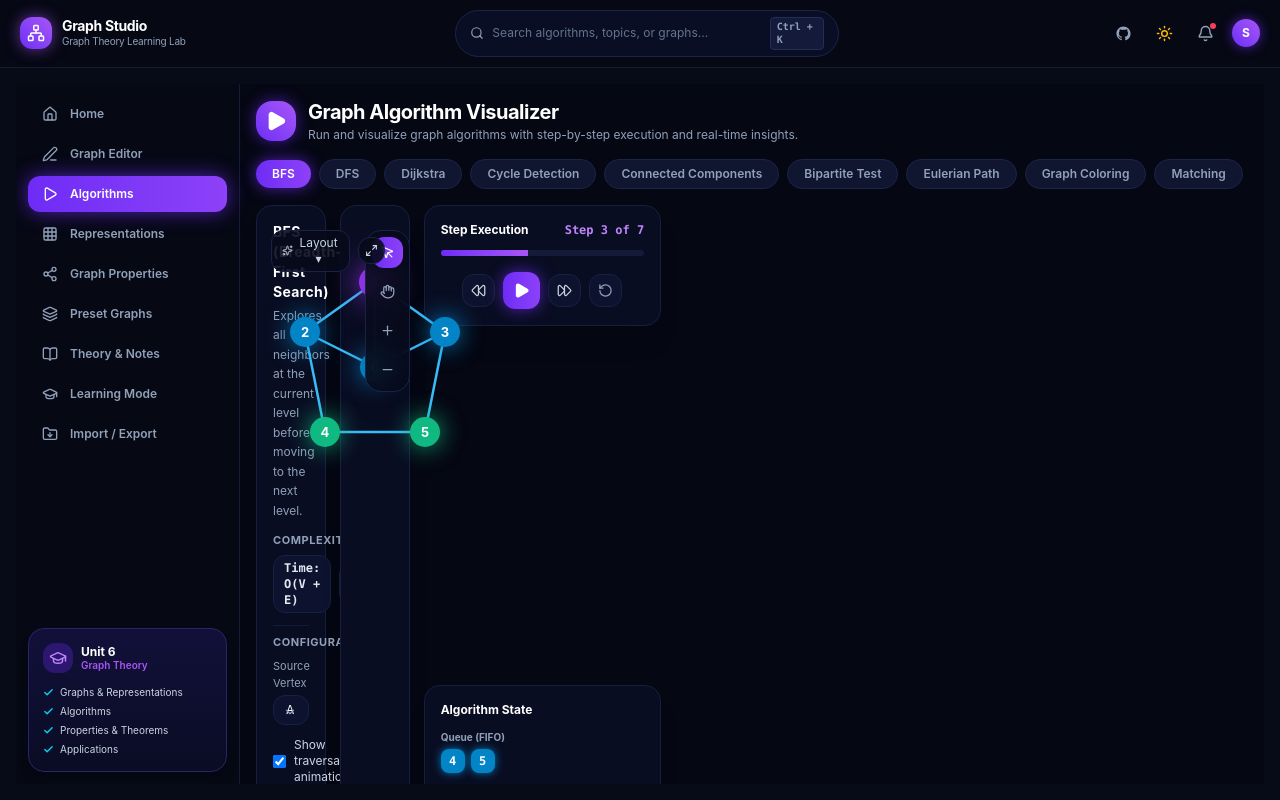
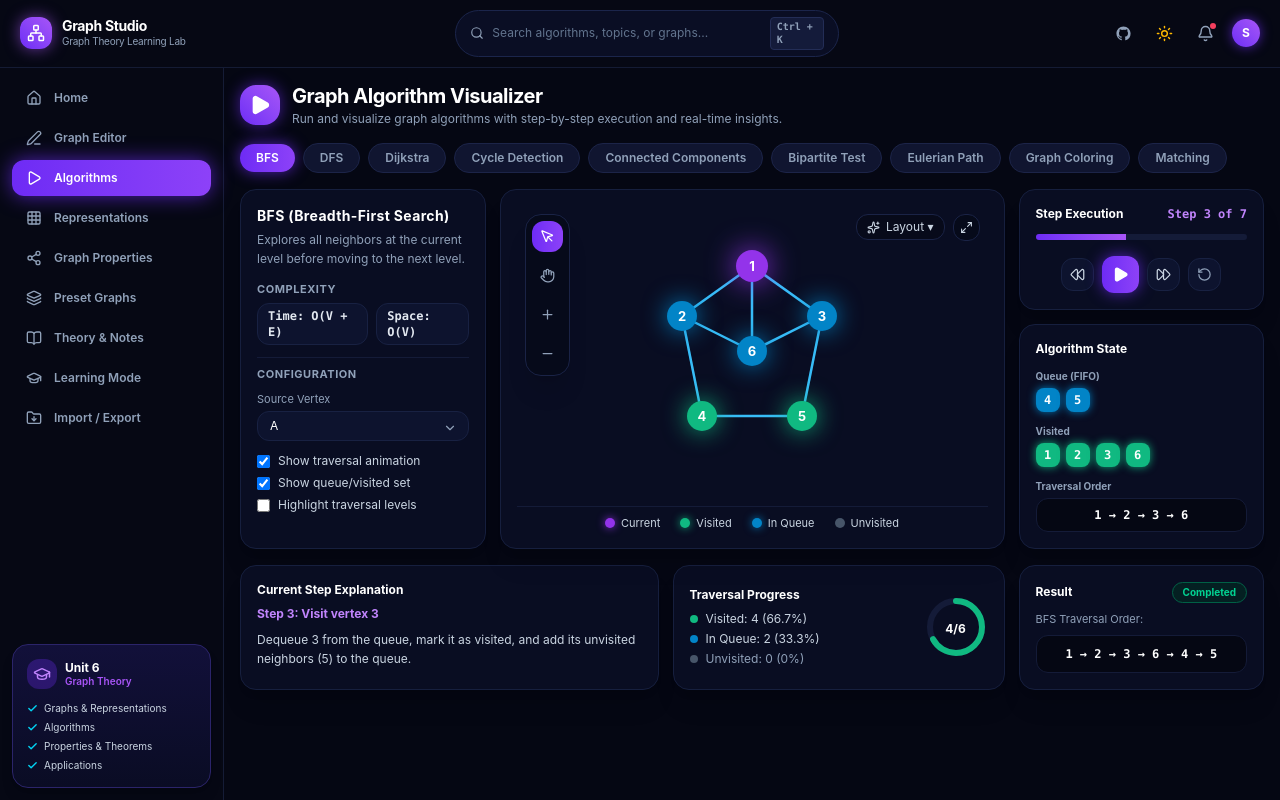
Before and after one commit to shubhamyadav0625/graph-studio-, a React (Vite) app: page / in a window 1280 px wide. Both pictures are taken after a click on the button "Algorithms". Built offline with nearby package versions, Linux system fonts and the light colour scheme.

Commit message:
fix(layout): remove double scrollbar and refine grid columns to perfectly match desktop viewports

```diff
--- a/src/components/AlgorithmsView.tsx
+++ b/src/components/AlgorithmsView.tsx
@@ -168,9 +168,9 @@ const AlgorithmsView: React.FC<AlgorithmsViewProps> = ({ onHighlightChange }) =>
       </div>
 
       {/* Main 3-Column Visualizer Layout matching Reference Screenshot */}
-      <div className="grid gap-3.5 lg:grid-cols-12 items-stretch">
-        {/* Column 1 (span 3.5): BFS Info, Complexity & Configuration */}
-        <div className="lg:col-span-3.5 p-4 rounded-2xl bg-[#090d22] border border-[#161f3e] shadow-xl flex flex-col justify-between space-y-4">
+      <div className="grid grid-cols-1 lg:grid-cols-12 gap-3.5 items-stretch">
+        {/* Column 1 (span 3): BFS Info, Complexity & Configuration */}
+        <div className="lg:col-span-3 p-4 rounded-2xl bg-[#090d22] border border-[#161f3e] shadow-xl flex flex-col justify-between space-y-4">
           <div className="space-y-3">
             <div>
               <h3 className="text-sm font-bold text-white tracking-wide">
@@ -253,8 +253,8 @@ const AlgorithmsView: React.FC<AlgorithmsViewProps> = ({ onHighlightChange }) =>
           </div>
         </div>
 
-        {/* Column 2 (span 5.5): Interactive Visual Canvas matching Reference Screenshot */}
-        <div className="lg:col-span-5.5 p-4 rounded-2xl bg-[#090d22] border border-[#161f3e] shadow-xl relative flex flex-col justify-between">
+        {/* Column 2 (span 6): Interactive Visual Canvas matching Reference Screenshot */}
+        <div className="lg:col-span-6 p-4 rounded-2xl bg-[#090d22] border border-[#161f3e] shadow-xl relative flex flex-col justify-between">
           {/* Floating Left Canvas Tools */}
           <div className="absolute left-6 top-6 z-10 flex flex-col gap-2 p-1.5 rounded-2xl bg-[#070a1a]/90 backdrop-blur-md border border-[#1a2346] shadow-xl">
             <button className="p-2 rounded-xl bg-gradient-to-r from-[#6e2bf5] to-[#8d41f8] text-white">
@@ -450,8 +450,8 @@ const AlgorithmsView: React.FC<AlgorithmsViewProps> = ({ onHighlightChange }) =>
           </p>
         </div>
 
-        {/* Traversal Progress Donut Chart (span 3.5) */}
-        <div className="lg:col-span-3.5 p-4 rounded-2xl bg-[#090d22] border border-[#161f3e] shadow-xl flex items-center justify-between">
+        {/* Traversal Progress Donut Chart (span 4) */}
+        <div className="lg:col-span-4 p-4 rounded-2xl bg-[#090d22] border border-[#161f3e] shadow-xl flex items-center justify-between">
           <div>
             <h3 className="text-xs font-bold text-white mb-2">Traversal Progress</h3>
             <div className="space-y-1 text-xs">
@@ -492,8 +492,8 @@ const AlgorithmsView: React.FC<AlgorithmsViewProps> = ({ onHighlightChange }) =>
           </div>
         </div>
 
-        {/* Result Card (span 3.5) */}
-        <div className="lg:col-span-3.5 p-4 rounded-2xl bg-[#090d22] border border-[#161f3e] shadow-xl space-y-2">
+        {/* Result Card (span 3) */}
+        <div className="lg:col-span-3 p-4 rounded-2xl bg-[#090d22] border border-[#161f3e] shadow-xl space-y-2">
           <div className="flex items-center justify-between">
             <h3 className="text-xs font-bold text-white">Result</h3>
             <span className="px-2.5 py-0.5 rounded-full bg-emerald-950/60 border border-emerald-800 text-emerald-400 text-[10px] font-bold">
--- a/src/components/Layout.tsx
+++ b/src/components/Layout.tsx
@@ -5,11 +5,10 @@ import { Outlet } from 'react-router-dom';
 
 const Layout: React.FC = () => {
   return (
-    <div className="flex flex-col h-screen bg-[#070b18] text-slate-100 overflow-hidden font-sans transition-colors">
+    <div className="flex flex-col h-screen w-screen bg-[#060814] text-slate-100 overflow-hidden font-sans">
       <Header />
       <div className="flex flex-1 overflow-hidden relative">
-        {/* Main Content Area */}
-        <main className="flex-1 overflow-y-auto bg-[#070b18] p-3 md:p-4 relative transition-colors">
+        <main className="flex-1 overflow-hidden relative bg-[#060814]">
           <Outlet />
         </main>
       </div>
--- a/src/components/RepresentationsView.tsx
+++ b/src/components/RepresentationsView.tsx
@@ -133,8 +133,8 @@ const RepresentationsView: React.FC = () => {
           </div>
         </div>
 
-        {/* Card 2 (span 2.5): Adjacency List Table */}
-        <div className="lg:col-span-2.5 p-4 rounded-2xl bg-[#090d22] border border-[#161f3e] shadow-xl flex flex-col justify-between">
+        {/* Card 2 (span 2): Adjacency List Table */}
+        <div className="lg:col-span-2 p-4 rounded-2xl bg-[#090d22] border border-[#161f3e] shadow-xl flex flex-col justify-between">
           <div>
             <h3 className="text-xs font-bold text-white mb-2.5">Adjacency List</h3>
             <div className="grid grid-cols-12 text-[10px] font-bold text-slate-400 border-b border-[#141b38] pb-1 mb-1.5">
@@ -200,8 +200,8 @@ const RepresentationsView: React.FC = () => {
           </div>
         </div>
 
-        {/* Card 4 (span 3): Incidence Matrix (6 x 8) */}
-        <div className="lg:col-span-3 p-4 rounded-2xl bg-[#090d22] border border-[#161f3e] shadow-xl flex flex-col justify-between overflow-x-auto">
+        {/* Card 4 (span 3.5): Incidence Matrix (6 x 8) */}
+        <div className="lg:col-span-3.5 p-4 rounded-2xl bg-[#090d22] border border-[#161f3e] shadow-xl flex flex-col justify-between overflow-x-auto">
           <div>
             <h3 className="text-xs font-bold text-white mb-2.5">
               Incidence Matrix ({vCount} × {eCount})
```
